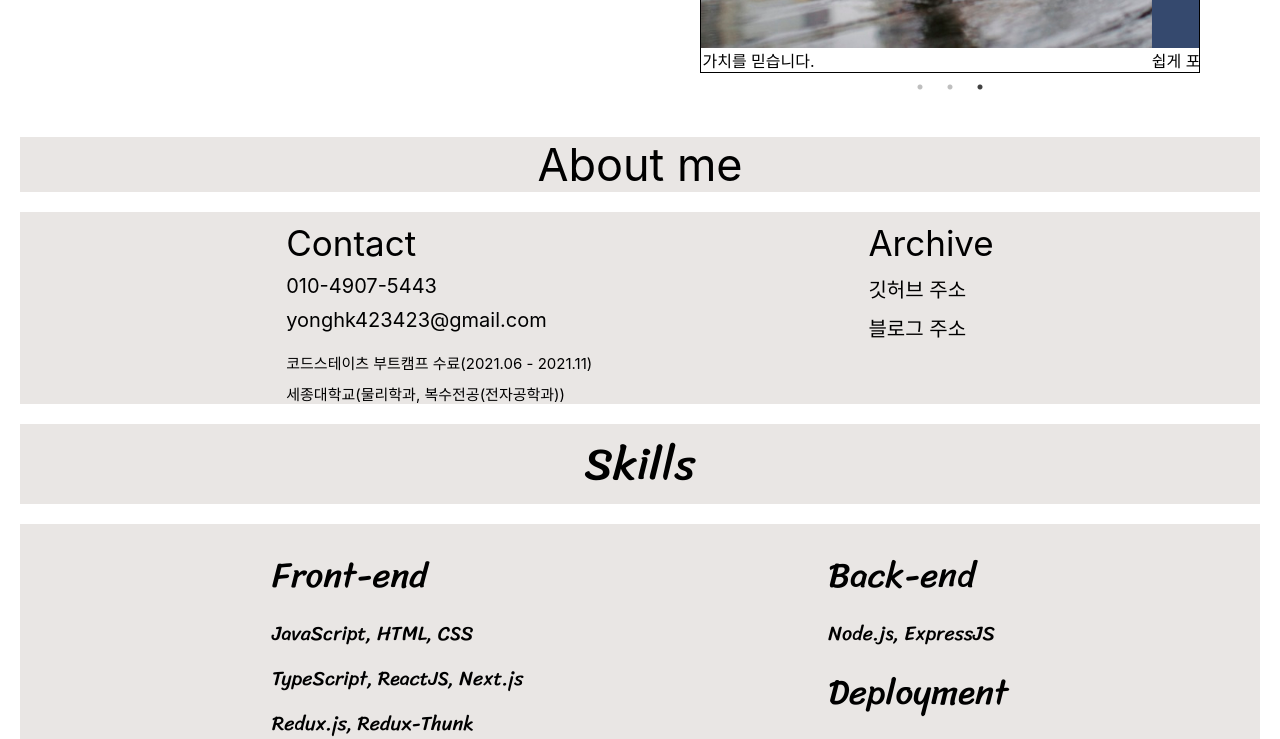
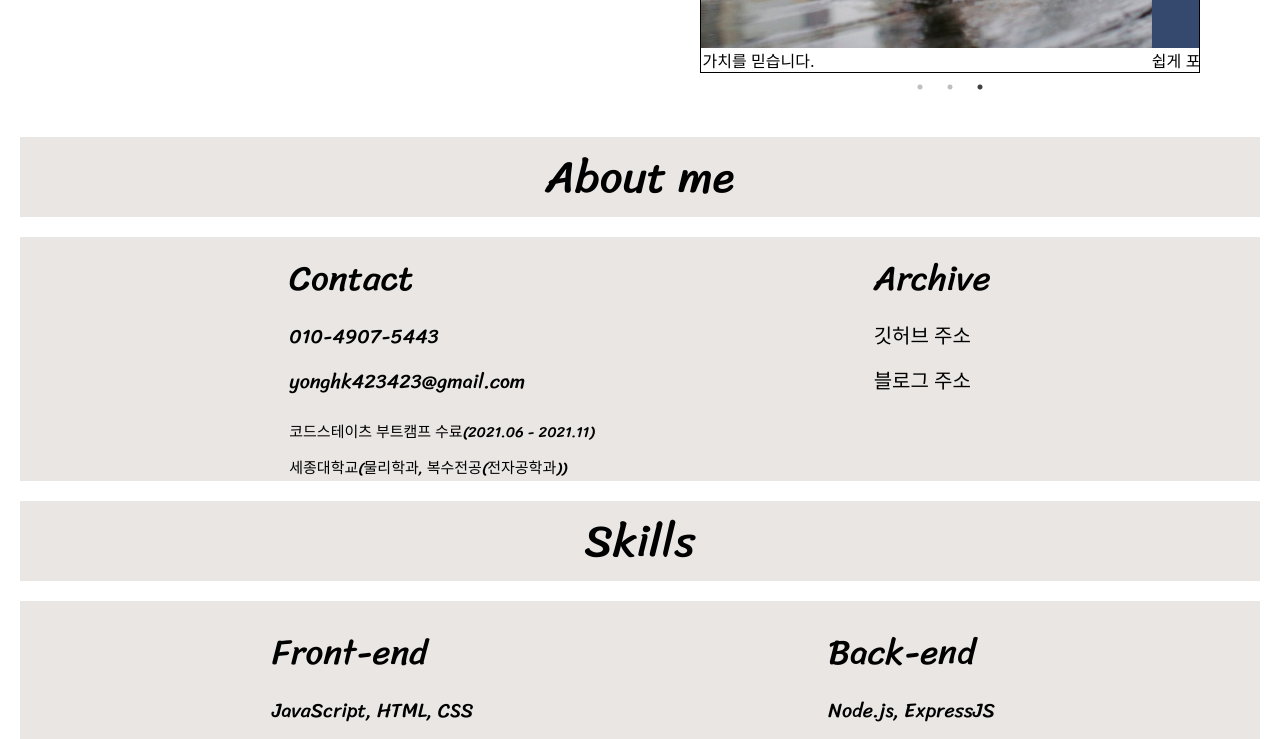
Before and after one commit to yonghk423/pf-next.js-ts, a Next.js app: page / in a window 1280 px wide. Shown: the part 633-1372 px from the top of the page. Built offline with nearby package versions, Linux system fonts and the light colour scheme.

Commit message:
font test

```diff
--- a/components/About.module.scss
+++ b/components/About.module.scss
@@ -6,7 +6,7 @@
 
 .aboutBox {
     .aboutTitle {
-        // font-family: 'Sriracha', cursive;
+        font-family: 'Sriracha', cursive;
         background-color: #e9e6e4;
         // border: 1px solid black;
         text-align: center;
@@ -14,7 +14,7 @@
         margin: 20px;
     }
     .aboutBoxList{
-        // font-family: 'Sriracha', cursive;
+        font-family: 'Sriracha', cursive;
         background-color: #e9e6e4;
         margin: 20px;
         display: grid;
```
